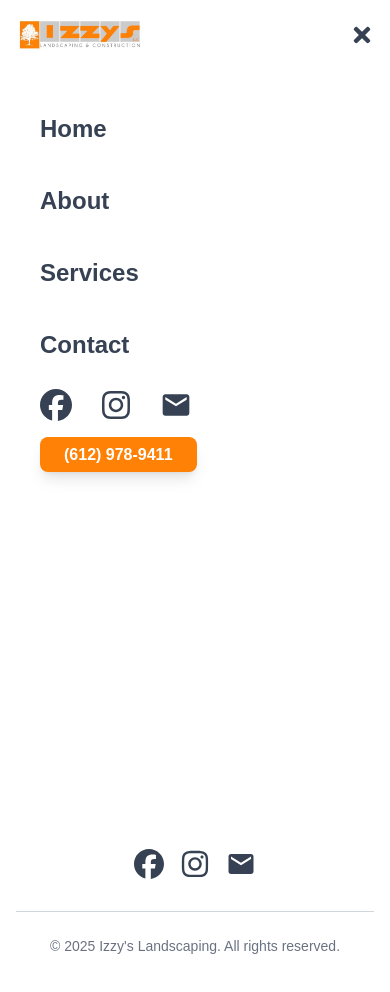
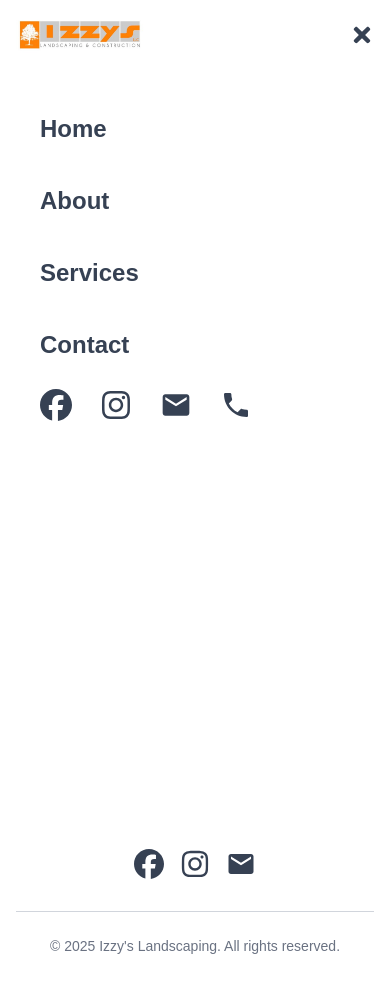
Before and after one commit to Pazzavala/izzys, a Next.js app: page /about in a window 390 px wide. Both pictures are taken after a click on the button "Open Menu". Shown: the top 992 px of the page. Built offline with nearby package versions, Linux system fonts and the light colour scheme.

Commit message:
included phone icon

```diff
--- a/components/home/layout/MobileMenu.tsx
+++ b/components/home/layout/MobileMenu.tsx
@@ -1,12 +1,10 @@
 "use client";
-
 import React, { useState, useEffect } from "react";
+import Image from "next/image";
+import Link from "next/link";
 import { FaBars, FaTimes } from "react-icons/fa";
-import { navLinks, socials } from "@/lib/data";
-import Button from "@/components/ui/Button";
-import Image from "next/image";
+import { navLinks, contactAndSocials } from "@/lib/data";
 import IzzysLogo from "@/public/assets/izzy_banner.jpg";
-import Link from "next/link";
 
 export default function MobileMenu() {
   const [isOpen, setIsOpen] = useState(false);
@@ -99,7 +97,7 @@ export default function MobileMenu() {
 
           {/* Social Icons */}
           <div className='flex gap-7 mt-4'>
-            {socials.map((social) => (
+            {contactAndSocials.map((social) => (
               <Link
                 key={social.name}
                 href={social.url}
@@ -115,15 +113,6 @@ export default function MobileMenu() {
               </Link>
             ))}
           </div>
-
-          {/* Button */}
-          <div className='mt-4 mb-8'>
-            <Button
-              link='tel:6129789411'
-              text='(612) 978-9411'
-              py={"py-[.35rem]"}
-            />
-          </div>
         </div>
       </div>
     </nav>
```
